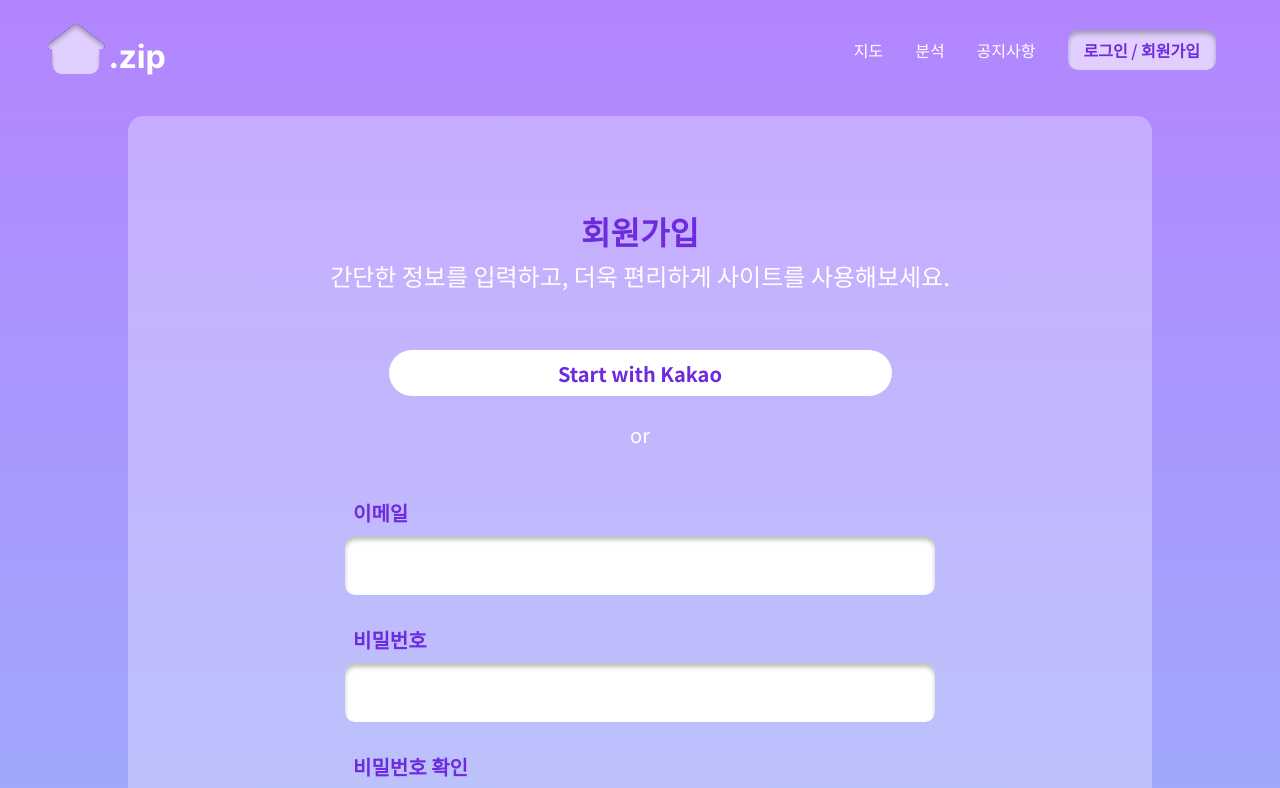
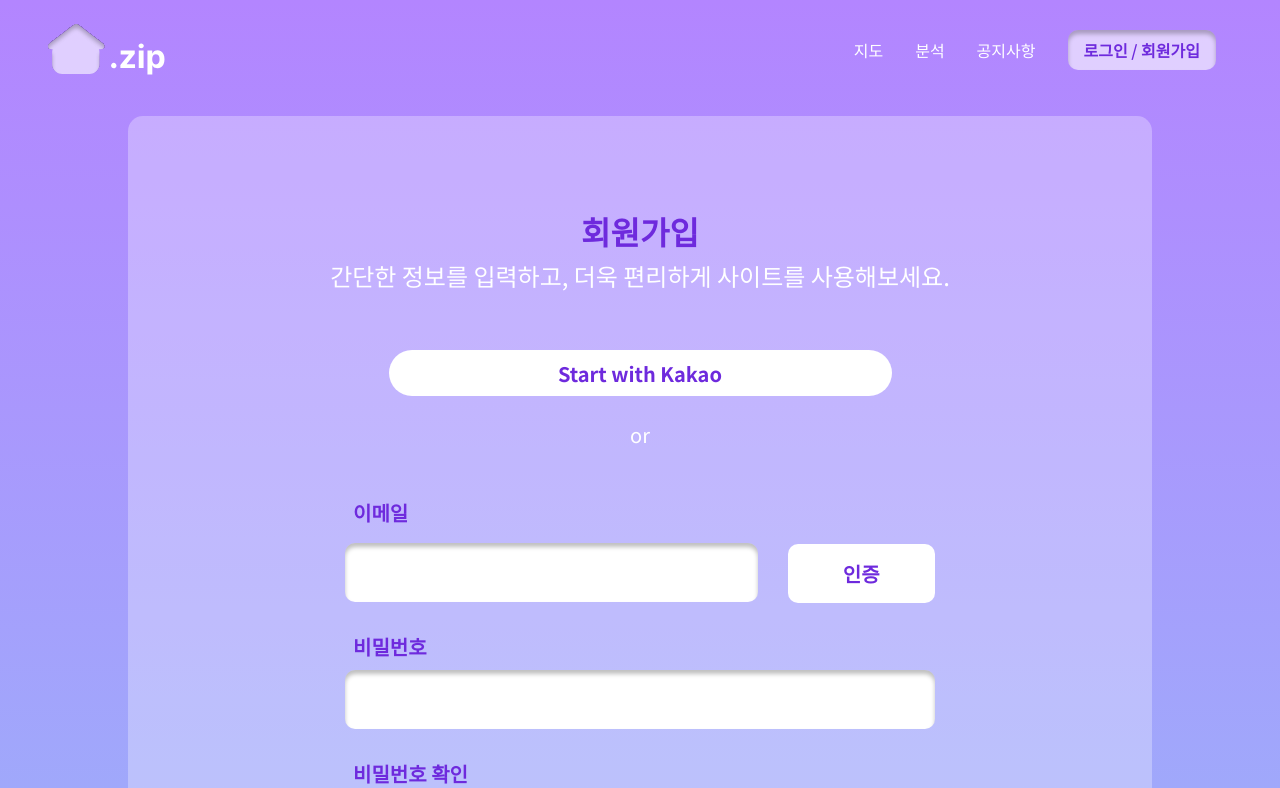
Before and after one commit to cielo0105/gage_vue, a Vue app: page /join in a window 1280 px wide. Shown: the top 788 px of the page. Built offline with nearby package versions, Linux system fonts and the light colour scheme.

Commit message:
:sparkles: 회원가입에서 이메일 인증 받기

```diff
--- a/src/components/api/memberApi.js
+++ b/src/components/api/memberApi.js
@@ -5,11 +5,15 @@ const local = localAxios()
 const url = '/member'
 
 const registMember = (member, success, fail) => {
-    local.post(`${url}/regist`, JSON.stringify(member)).then(success).catch(fail)
+  local.post(`${url}/regist`, JSON.stringify(member)).then(success).catch(fail)
 }
 
 const loginMember = (member, success, fail) => {
-    local.post(`${url}/login`, JSON.stringify(member)).then(success).catch(fail)
+  local.post(`${url}/login`, JSON.stringify(member)).then(success).catch(fail)
 }
 
-export {registMember, loginMember}
+const sendAuthEmailNum = (email, success, fail) => {
+  local.post(`/send-mail/email`, JSON.stringify(email)).then(success).catch(fail)
+}
+
+export { registMember, loginMember, sendAuthEmailNum }
--- /dev/null
+++ b/src/components/auth/InputBoxWithBtn.vue
@@ -0,0 +1,73 @@
+<script setup>
+const props = defineProps({
+  modelValue: String,
+  width: String,
+  height: String,
+  type: String,
+  label: String,
+  btnName: String
+})
+const emit = defineEmits(['update:modelValue'])
+const handleInput = ($event) => {
+  emit('update:modelValue', $event.target.value)
+}
+</script>
+
+<template>
+  <div :style="{ width: props.width }">
+    <label class="text">{{ label }}</label>
+    <input
+      class="input-box"
+      :value="modelValue"
+      @input="handleInput"
+      :type="props.type"
+      :style="{ height: props.height }"
+    />
+    <button class="input-btn" :style="{ height: props.height }" @click="$emit('click-btn')">
+      {{ btnName }}
+    </button>
+  </div>
+</template>
+
+<style scoped>
+.input-box {
+  border-radius: 0.625rem;
+  background: #fff;
+  border: none;
+  box-shadow: 0px 4px 4px 0px rgba(0, 0, 0, 0.25) inset;
+  margin-bottom: 1.87rem;
+  margin-right: 5%;
+  outline: none;
+  padding: 0.25rem 1rem 0.1rem 1rem;
+  font-size: 1.25rem;
+  width: 70%;
+}
+
+.input-btn {
+  width: 25%;
+  border-radius: 0.625rem;
+  background: #fff;
+  border: none;
+  margin: 0.5rem 0;
+
+  color: #6e2add;
+  text-align: center;
+  line-height: normal;
+  font-size: 1.25rem;
+  font-weight: 700;
+}
+
+.input-btn:hover {
+  background: #6e2add;
+  color: #fff;
+}
+
+.text {
+  color: #6e2add;
+  font-size: 1.25rem;
+  font-weight: 700;
+  display: block;
+  padding-left: 0.5rem;
+  padding-bottom: 0.5rem;
+}
+</style>
--- a/src/components/auth/SignBtn.vue
+++ b/src/components/auth/SignBtn.vue
@@ -1,9 +1,13 @@
 <script setup>
-const props = defineProps({ width: String, height: String, msg: String, type: String })
+const props = defineProps({ width: String, height: String, msg: String })
 </script>
 
 <template>
-  <button :type="type" class="sign-btn text" :style="{ width: props.width, height: props.height }">
+  <button
+    @click="$emit('click-signbtn')"
+    class="sign-btn text"
+    :style="{ width: props.width, height: props.height }"
+  >
     {{ props.msg }}
   </button>
 </template>
--- a/src/components/auth/index.js
+++ b/src/components/auth/index.js
@@ -1,5 +1,6 @@
-import InputBox from "./InputBox.vue"
-import SignBtn from "./SignBtn.vue"
-import VAuthLayout from "./VAuthLayout.vue"
+import InputBox from './InputBox.vue'
+import SignBtn from './SignBtn.vue'
+import VAuthLayout from './VAuthLayout.vue'
+import InputBoxWithBtn from './InputBoxWithBtn.vue'
 
-export { InputBox, SignBtn, VAuthLayout }
+export { InputBox, SignBtn, VAuthLayout, InputBoxWithBtn }
--- a/src/views/JoinView.vue
+++ b/src/views/JoinView.vue
@@ -1,8 +1,8 @@
 <script setup>
 import { ref } from 'vue'
 import { useRouter } from 'vue-router'
-import { InputBox, SignBtn, VAuthLayout } from '@/components/auth'
-import { registMember } from '@/components/api/memberApi.js'
+import { InputBox, SignBtn, VAuthLayout, InputBoxWithBtn } from '@/components/auth'
+import { registMember, sendAuthEmailNum } from '@/components/api/memberApi.js'
 
 const router = useRouter()
 
@@ -12,6 +12,9 @@ const member = ref({
   passcheck: '',
   name: '',
   emailFlag: true,
+  authNum: '',
+  oriAuthNum: '',
+  authFlag: false,
   passFlag: true
 })
 // const regex = '^[a-zA-Z0-9+-\_.]+@[a-zA-Z0-9-]+\.[a-zA-Z0-9-.]+$'
@@ -54,6 +57,35 @@ const submitForm = () => {
     )
   }
 }
+
+const sendAuthNum = () => {
+  if (member.value.id.length === 0) alert('이메일을 입력해주세요')
+  else if (!member.value.emailFlag) alert('이메일 형식 확인')
+  else {
+    const requestData = {
+      email: member.value.id
+    }
+    sendAuthEmailNum(
+      requestData,
+      ({ data }) => {
+        console.log('메일 전송 완료 data==', data)
+        member.value.oriAuthNum = data
+        member.value.authFlag = true
+      },
+      (err) => {
+        console.log('메일 전송 실패ㅜㅜ', err.response.data.msg)
+      }
+    )
+  }
+}
+
+const isAuth = () => {
+  if (member.value.oriAuthNum === member.value.authNum) {
+    alert('인증 완료')
+  } else {
+    alert('인증번호가 일치하지 않습니다.')
+  }
+}
 </script>
 
 <template>
@@ -63,16 +95,28 @@ const submitForm = () => {
       <SignBtn width="31.4375rem" height="2.875rem" msg="Start with Kakao" />
     </template>
     <template #form>
-      <form @submit.prevent="submitForm" class="join-form">
-        <input-box
+      <div class="join-form">
+        <input-box-with-btn
           v-model="member.id"
           width="36.875rem"
           height="3.6875rem"
           type="text"
           @input="emailCheck"
+          @click-btn="sendAuthNum"
           label="이메일"
+          btnName="인증"
         />
         <span v-if="!member.emailFlag">이메일 형식이 올바르지 않습니다</span>
+        <input-box-with-btn
+          v-if="member.authFlag"
+          v-model="member.authNum"
+          width="36.875rem"
+          height="3.6875rem"
+          type="text"
+          @click-btn="isAuth"
+          label="인증 번호"
+          btnName="확인"
+        />
         <input-box
           v-model="member.pass"
           width="36.875rem"
@@ -96,8 +140,8 @@ const submitForm = () => {
           type="text"
           label="이름"
         />
-        <SignBtn type="submit" width="25.5rem" height="2.875rem" msg="가입하기" />
-      </form>
+        <SignBtn @click-signbtn="submitForm" width="25.5rem" height="2.875rem" msg="가입하기" />
+      </div>
     </template>
   </v-auth-layout>
 </template>
--- a/src/views/LoginView.vue
+++ b/src/views/LoginView.vue
@@ -54,7 +54,7 @@ const submitForm = () => {
       <SignBtn width="31.4375rem" height="2.875rem" msg="Start with Kakao" />
     </template>
     <template #form>
-      <form v-on:submit.prevent="submitForm" class="login-form">
+      <div class="login-form">
         <InputBox
           v-model="userid"
           width="36.875rem"
@@ -70,8 +70,8 @@ const submitForm = () => {
           label="비밀번호"
         />
         <div class="err-msg" v-show="errMsg.show">{{ errMsg.msg }}</div>
-        <SignBtn type="submit" width="25.5rem" height="2.875rem" msg="로그인" />
-      </form>
+        <SignBtn @click-signbtn="submitForm" width="25.5rem" height="2.875rem" msg="로그인" />
+      </div>
     </template>
   </v-auth-layout>
 </template>
```
